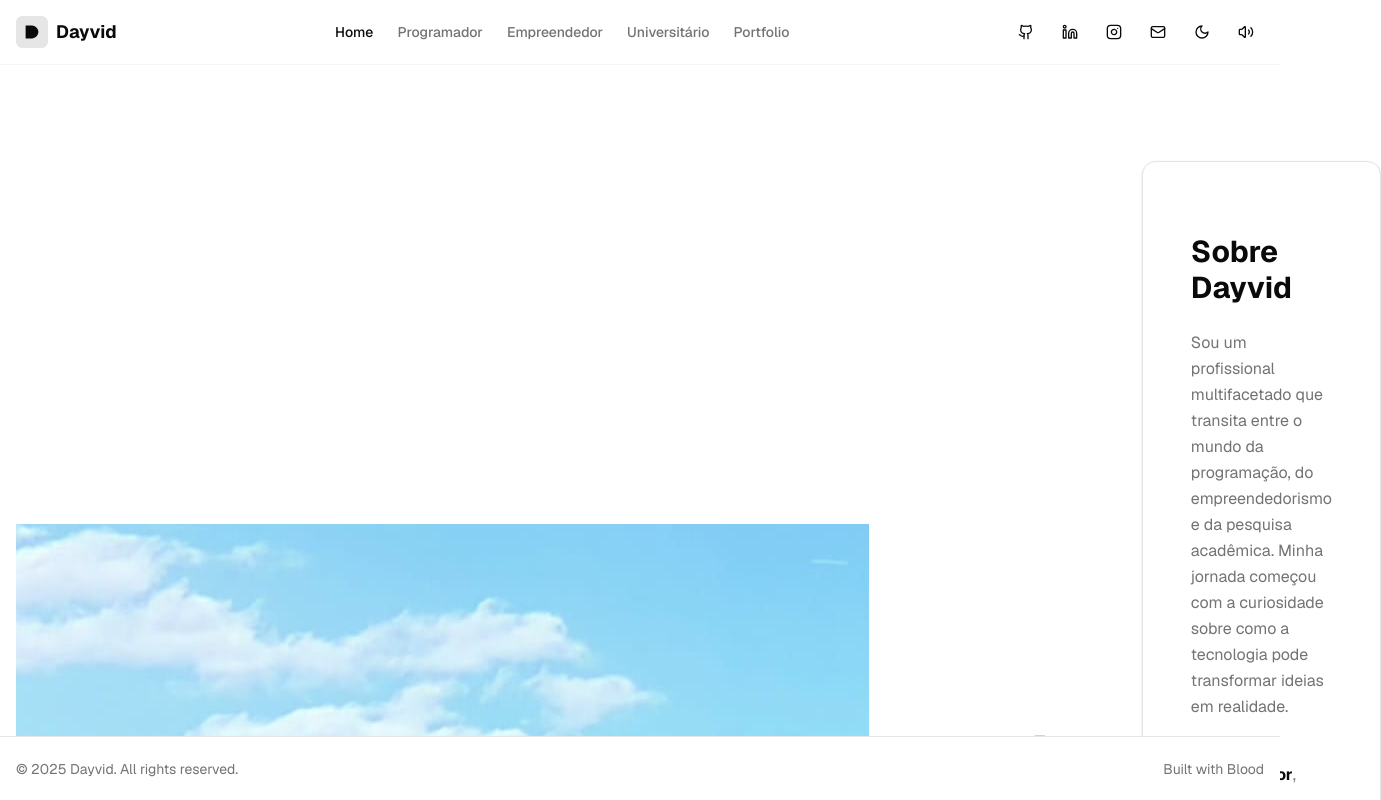
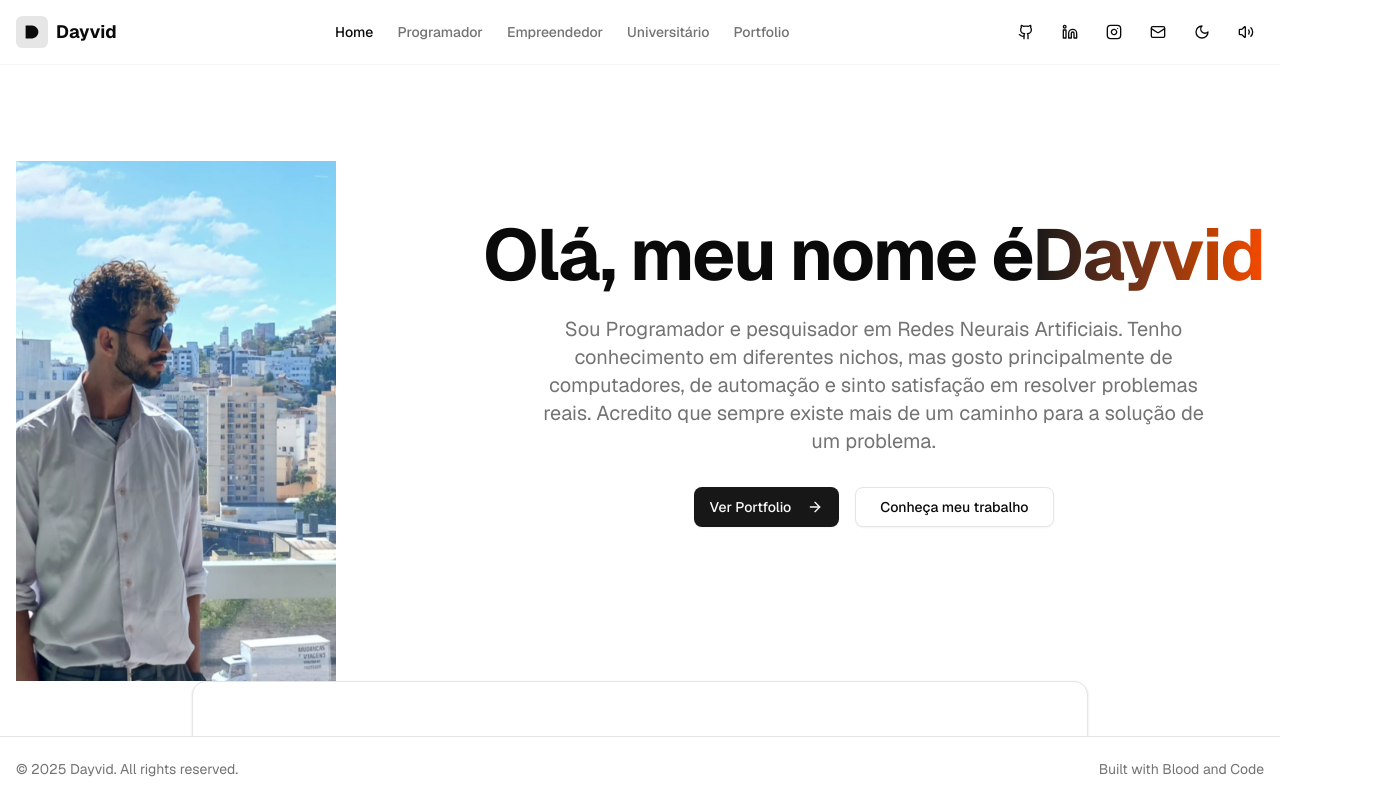
Before and after one commit to Dayvid-San/visit-card, a Next.js app: page / in a window 1280 px wide. Shown: the top 800 px of the page, 1381 px wide, since content can reach past the window. Built offline with nearby package versions, Linux system fonts and the light colour scheme.

Commit message:
feat: photo size added

```diff
--- a/app/page.tsx
+++ b/app/page.tsx
@@ -7,9 +7,10 @@ import photoDayvid from "@/public/emBeloHorizonte.jpeg"
 
 export default function HomePage() {
   return (
-    <div className="container flex items-center justify-between px-4 py-16 md:py-24">
+    <div className="container px-4 py-16 md:py-24">
       {/* Hero Section */}
-      <Image src={photoDayvid} alt="Foto de Dayvid Santana"/>
+      <div className="flex items-center justify-between">
+        <Image className="h-130 w-80" src={photoDayvid} alt="Foto de Dayvid Santana"/>
         <section className="mb-24 text-center">
           <h1 className="mb-6 text-4xl font-bold tracking-tight text-balance md:text-6xl lg:text-7xl">
             Olá, meu nome é
@@ -29,6 +30,7 @@ export default function HomePage() {
             </Button>
           </div>
         </section>
+      </div>
 
       {/* About Section */}
       <section className="mx-auto max-w-4xl">
--- a/components/footer.tsx
+++ b/components/footer.tsx
@@ -9,7 +9,7 @@ export function Footer() {
     >
       <div className="absolute top-0 left-0 right-0 container flex h-16 items-center justify-between px-4">
         <p className="text-sm text-muted-foreground">© {new Date().getFullYear()} Dayvid. All rights reserved.</p>
-        <p className="text-sm text-muted-foreground">Built with Blood</p>
+        <p className="text-sm text-muted-foreground">Built with Blood and Code</p>
       </div>
     </footer>
   )
--- a/lib/animation-utils.ts
+++ b/lib/animation-utils.ts
@@ -8,7 +8,7 @@ export interface AnimateDoorOptions {
   duration?: number
 }
 
-export async function animateDoor({ direction, duration = 700 }: AnimateDoorOptions): Promise<void> {
+export async function animateDoor({ direction, duration = 1000 }: AnimateDoorOptions): Promise<void> {
   return new Promise((resolve) => {
     const footer = document.querySelector("[data-door-footer]") as HTMLElement
     if (!footer) {
```
Also changed, not shown: 1 other file (tests, documents, lock files or other folders). Lines whose indentation alone changed are shown as unchanged.
